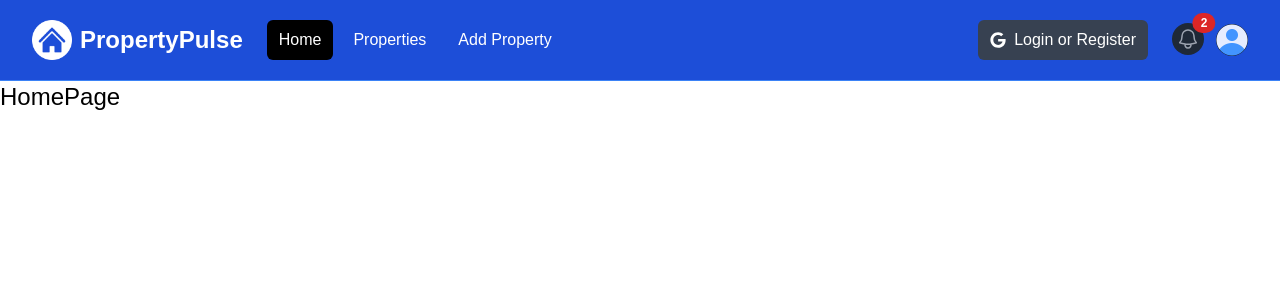
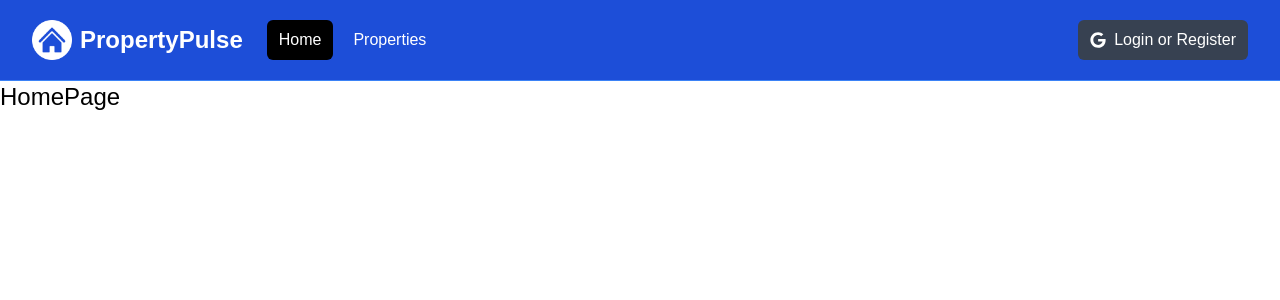
Before and after one commit to kimutaiwycliff/Property-Pulse, a Next.js app: page / in a window 1280 px wide. Shown: the top 300 px of the page. Built offline with nearby package versions, Linux system fonts and the light colour scheme.

Commit message:
feat(navbar):conditional rendering via state

```diff
--- a/components/Navbar.jsx
+++ b/components/Navbar.jsx
@@ -9,6 +9,7 @@ import { usePathname } from "next/navigation";
 const Navbar = () => {
   const [isMobileMenuOpen, setIsMobileMenuOpen] = useState(false);
   const [isProfileMenuOpen, setIsProfileMenuOpen] = useState(false);
+  const [isLoggedIn, setIsLoggedIn] = useState(false);
   const pathName = usePathname();
   return (
     <nav className="bg-blue-700 border-b border-blue-500">
@@ -78,6 +79,7 @@ const Navbar = () => {
                 >
                   Properties
                 </Link>
+                {isLoggedIn && (
                 <Link
                   href="/properties/add"
                   className={`${
@@ -86,11 +88,13 @@ const Navbar = () => {
                 >
                   Add Property
                 </Link>
+                )}
               </div>
             </div>
           </div>
 
           {/* <!-- Right Side Menu (Logged Out) --> */}
+          {!isLoggedIn ? (
             <div className="hidden md:block md:ml-6">
               <div className="flex items-center">
                 <button className="flex items-center text-white bg-gray-700 hover:bg-gray-900 hover:text-white rounded-md px-3 py-2">
@@ -99,8 +103,8 @@ const Navbar = () => {
                 </button>
               </div>
             </div>
-
-          {/* <!-- Right Side Menu (Logged In) --> */}
+          ) : (
+            //   {/* <!-- Right Side Menu (Logged In) --> */}
             <div className="absolute inset-y-0 right-0 flex items-center pr-2 md:static md:inset-auto md:ml-6 md:pr-0">
               <Link href="/messages" className="relative group">
                 <button
@@ -192,6 +196,7 @@ const Navbar = () => {
                 )}
               </div>
             </div>
+          )}
         </div>
       </div>
 
@@ -215,6 +220,7 @@ const Navbar = () => {
             >
               Properties
             </Link>
+            {isLoggedIn && (
             <Link
               href="/properties/add"
               className={`${
@@ -223,10 +229,13 @@ const Navbar = () => {
             >
               Add Property
             </Link>
+            )}
+            {!isLoggedIn && (
             <button className="flex items-center text-white bg-gray-700 hover:bg-gray-900 hover:text-white rounded-md px-3 py-2 my-5">
               <i className="fa-brands fa-google mr-2"></i>
               <span>Login or Register</span>
             </button>
+            )}
           </div>
         </div>
       )}
```
Lines whose indentation alone changed are shown as unchanged.
